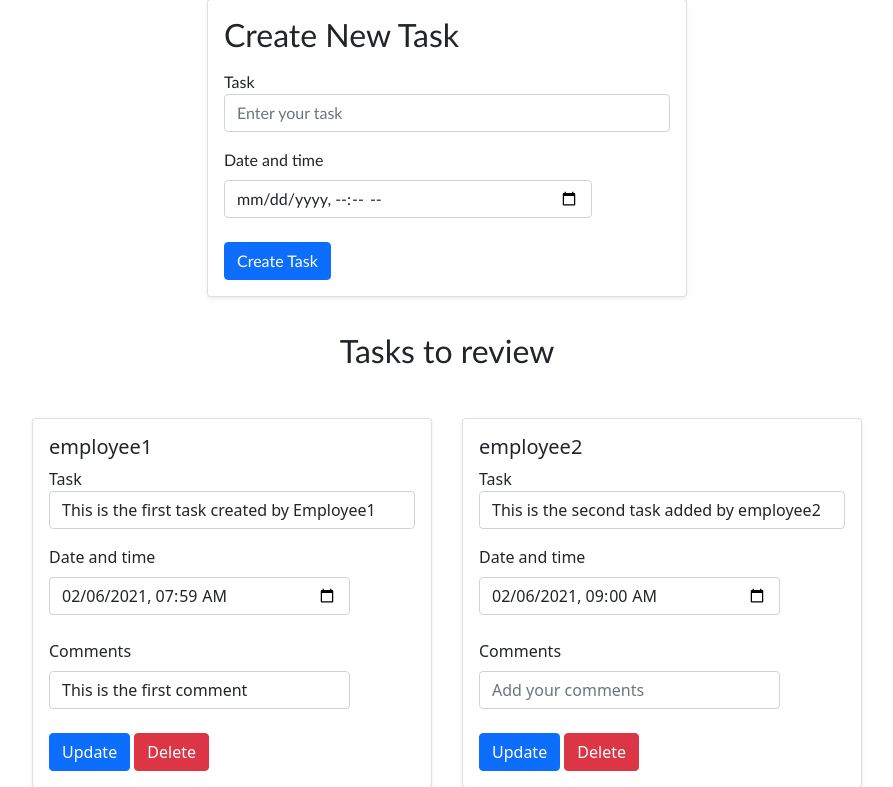
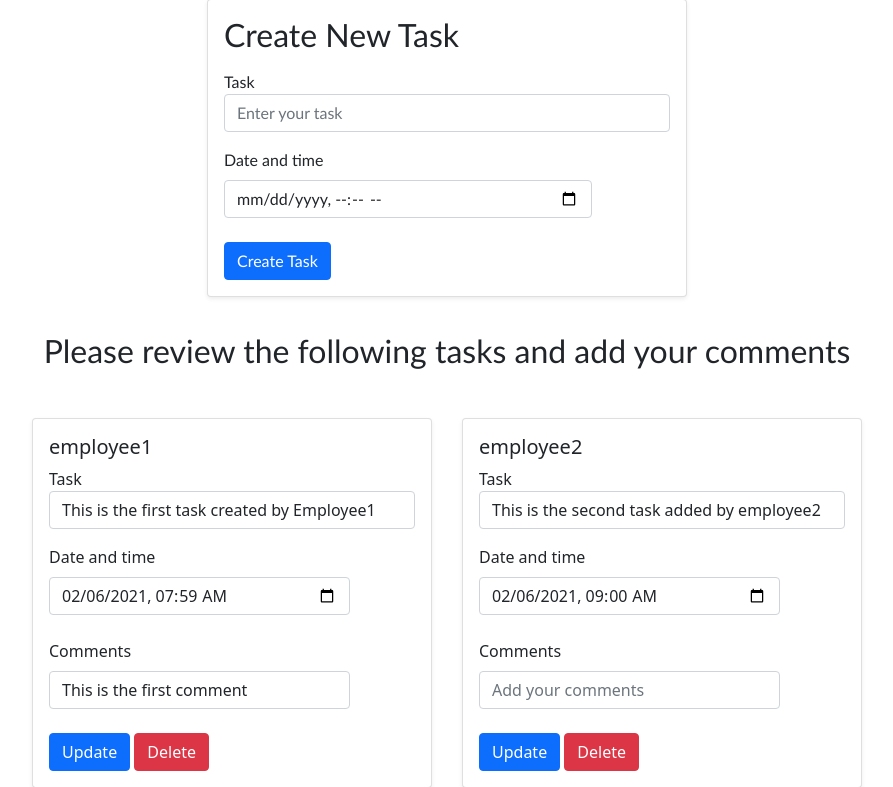
Before and after one commit to ArcMster/task_manager, a Django app: page /task in a window 1280 px wide. Shown: the part 91-878 px from the top of the page, without its empty margins (193-1086 px from the left). Run offline with Django 3.2, Linux system fonts and the light colour scheme; a user stored in the database is signed in; data comes from the database, SQL or seed files in the repository; both versions use the stored data as it was after the commit; some libraries are stand-ins or nearby versions.

Commit message:
taskpage

```diff
--- a/Templates/task.html
+++ b/Templates/task.html
@@ -35,7 +35,7 @@
 {% if tasks %}
 {% if user.is_superuser%}
 <div class="container-fluid" style="align-items: center; text-align: center; width: 100%;">
-    <h2 style="font-family:'Gill Sans', 'Gill Sans MT', Calibri, 'Trebuchet MS', sans-serif ;margin-top: 20px;">Tasks to review</h2><br>
+    <h2 style="font-family:'Gill Sans', 'Gill Sans MT', Calibri, 'Trebuchet MS', sans-serif ;margin-top: 20px;">Please review the following tasks and add your comments</h2><br>
 </div>
 {% else %}
 <div class="container-fluid" style="align-items: center; text-align: center; width: 100%;">
```
Also changed, not shown: db.sqlite3, 2 other files.
